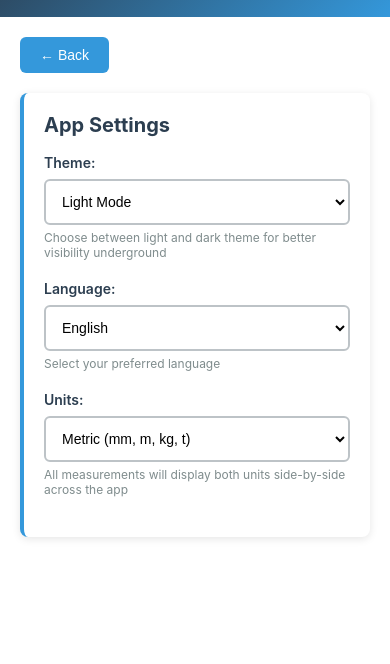
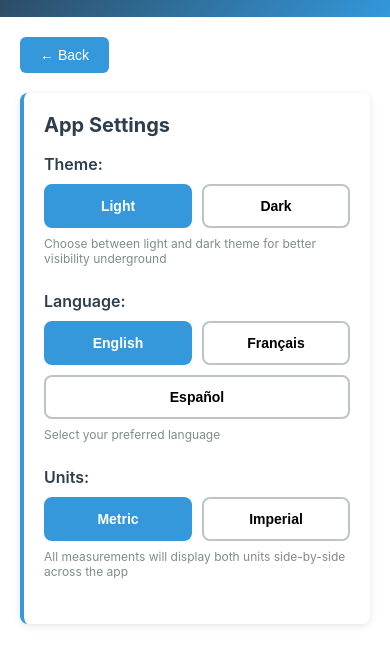
Before and after one commit to fy66c86sfw-collab/Mining-calculator-web, a website: page settings.html in a window 390 px wide. Shown: the part 74-738 px from the top of the page. Drawn offline with Linux system fonts and the light colour scheme.

Commit message:
Replace dropdowns with mobile-friendly toggle buttons and fix settings persistence
Updated the settings page to use toggle buttons for theme, language, and unit settings instead of dropdowns. Improved styling for better user experience.

```diff
--- a/settings.html
+++ b/settings.html
@@ -34,10 +34,12 @@
             background: #444;
             color: var(--light);
         }
-        body.dark-mode select {
+        body.dark-mode .toggle-btn {
             background: #555;
-            color: var(--light);
             border-color: #666;
+        }
+        body.dark-mode .toggle-btn.active {
+            background: var(--secondary);
         }
         .app-container {
             max-width: 600px;
@@ -84,40 +86,64 @@
             font-size: 20px;
             color: var(--primary);
         }
-        .form-group {
-            margin-bottom: 20px;
+        .setting-group {
+            margin-bottom: 25px;
         }
-        .form-group label {
+        .setting-group label {
             display: block;
             font-weight: 600;
-            margin-bottom: 8px;
-            font-size: 14px;
+            margin-bottom: 10px;
+            font-size: 16px;
         }
-        .form-group select {
-            width: 100%;
-            padding: 12px;
-            border: 2px solid var(--border);
-            border-radius: 6px;
-            font-size: 14px;
-            background: white;
-        }
-        .form-group small {
+        .setting-group small {
             display: block;
-            margin-top: 5px;
+            margin-top: 8px;
             color: #7f8c8d;
             font-size: 12px;
+        }
+        .toggle-buttons {
+            display: flex;
+            gap: 10px;
+            flex-wrap: wrap;
+        }
+        .toggle-btn {
+            flex: 1;
+            min-width: 100px;
+            padding: 12px 20px;
+            border: 2px solid var(--border);
+            border-radius: 8px;
+            background: white;
+            cursor: pointer;
+            font-size: 14px;
+            font-weight: 600;
+            transition: all 0.3s;
+            text-align: center;
+        }
+        .toggle-btn:hover {
+            border-color: var(--secondary);
+        }
+        .toggle-btn.active {
+            background: var(--secondary);
+            border-color: var(--secondary);
+            color: white;
         }
         .save-notice {
             background: var(--success);
             color: white;
-            padding: 10px;
+            padding: 12px;
             border-radius: 6px;
             margin-top: 15px;
             text-align: center;
             display: none;
+            font-weight: 600;
         }
         .save-notice.show {
             display: block;
+            animation: fadeIn 0.3s;
+        }
+        @keyframes fadeIn {
+            from { opacity: 0; transform: translateY(-10px); }
+            to { opacity: 1; transform: translateY(0); }
         }
     </style>
 </head>
@@ -131,51 +157,79 @@
             <button class="back-btn" onclick="window.location.href='index.html'">← Back</button>
             <div class="card">
                 <h2>App Settings</h2>
-                <div class="form-group">
-                    <label for="themeSetting">Theme:</label>
-                    <select id="themeSetting" onchange="handleSettingChange('theme', this.value)">
-                        <option value="light">Light Mode</option>
-                        <option value="dark">Dark Mode</option>
-                    </select>
+
+                <div class="setting-group">
+                    <label>Theme:</label>
+                    <div class="toggle-buttons" id="themeButtons">
+                        <button class="toggle-btn" data-value="light" onclick="setTheme('light')">Light</button>
+                        <button class="toggle-btn" data-value="dark" onclick="setTheme('dark')">Dark</button>
+                    </div>
                     <small>Choose between light and dark theme for better visibility underground</small>
                 </div>
-                <div class="form-group">
-                    <label for="languageSetting">Language:</label>
-                    <select id="languageSetting" onchange="handleSettingChange('language', this.value)">
-                        <option value="en">English</option>
-                        <option value="fr">French</option>
-                        <option value="es">Spanish</option>
-                    </select>
+
+                <div class="setting-group">
+                    <label>Language:</label>
+                    <div class="toggle-buttons" id="languageButtons">
+                        <button class="toggle-btn" data-value="en" onclick="setLanguage('en')">English</button>
+                        <button class="toggle-btn" data-value="fr" onclick="setLanguage('fr')">Français</button>
+                        <button class="toggle-btn" data-value="es" onclick="setLanguage('es')">Español</button>
+                    </div>
                     <small>Select your preferred language</small>
                 </div>
-                <div class="form-group">
-                    <label for="unitSetting">Units:</label>
-                    <select id="unitSetting" onchange="handleSettingChange('units', this.value)">
-                        <option value="metric">Metric (mm, m, kg, t)</option>
-                        <option value="imperial">Imperial (in, ft, yd, lb)</option>
-                    </select>
+
+                <div class="setting-group">
+                    <label>Units:</label>
+                    <div class="toggle-buttons" id="unitButtons">
+                        <button class="toggle-btn" data-value="metric" onclick="setUnits('metric')">Metric</button>
+                        <button class="toggle-btn" data-value="imperial" onclick="setUnits('imperial')">Imperial</button>
+                    </div>
                     <small>All measurements will display both units side-by-side across the app</small>
                 </div>
+
                 <div class="save-notice" id="saveNotice">Settings saved!</div>
             </div>
         </div>
     </div>
     <script>
-        // Load and apply settings when page loads
-        window.onload = async function() {
+        // Load settings on page load
+        window.addEventListener('DOMContentLoaded', async function() {
             await loadSettings();
-            document.getElementById('themeSetting').value = settings.theme;
-            document.getElementById('languageSetting').value = settings.language;
-            document.getElementById('unitSetting').value = settings.units;
-        };
+            updateUI();
+        });
 
-        // Handle setting changes
-        function handleSettingChange(key, value) {
-            saveSetting(key, value);
+        function updateUI() {
+            // Update theme buttons
+            document.querySelectorAll('#themeButtons .toggle-btn').forEach(btn => {
+                btn.classList.toggle('active', btn.dataset.value === settings.theme);
+            });
+            // Update language buttons
+            document.querySelectorAll('#languageButtons .toggle-btn').forEach(btn => {
+                btn.classList.toggle('active', btn.dataset.value === settings.language);
+            });
+            // Update unit buttons
+            document.querySelectorAll('#unitButtons .toggle-btn').forEach(btn => {
+                btn.classList.toggle('active', btn.dataset.value === settings.units);
+            });
+        }
+
+        function setTheme(value) {
+            saveSetting('theme', value);
+            updateUI();
             showSaveNotice();
         }
 
-        // Show save notification
+        function setLanguage(value) {
+            saveSetting('language', value);
+            updateUI();
+            showSaveNotice();
+        }
+
+        function setUnits(value) {
+            saveSetting('units', value);
+            updateUI();
+            showSaveNotice();
+        }
+
         function showSaveNotice() {
             const notice = document.getElementById('saveNotice');
             notice.classList.add('show');
```
